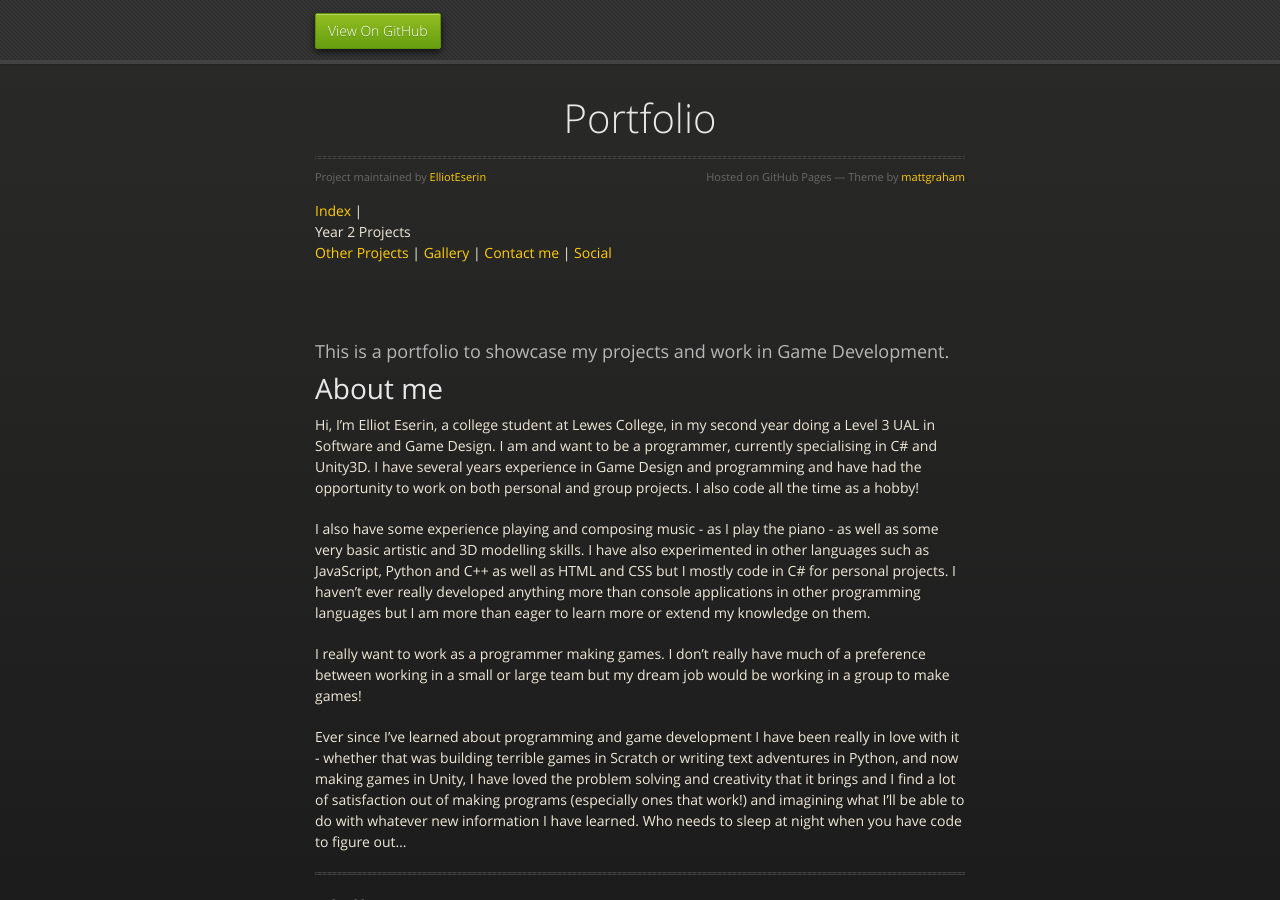
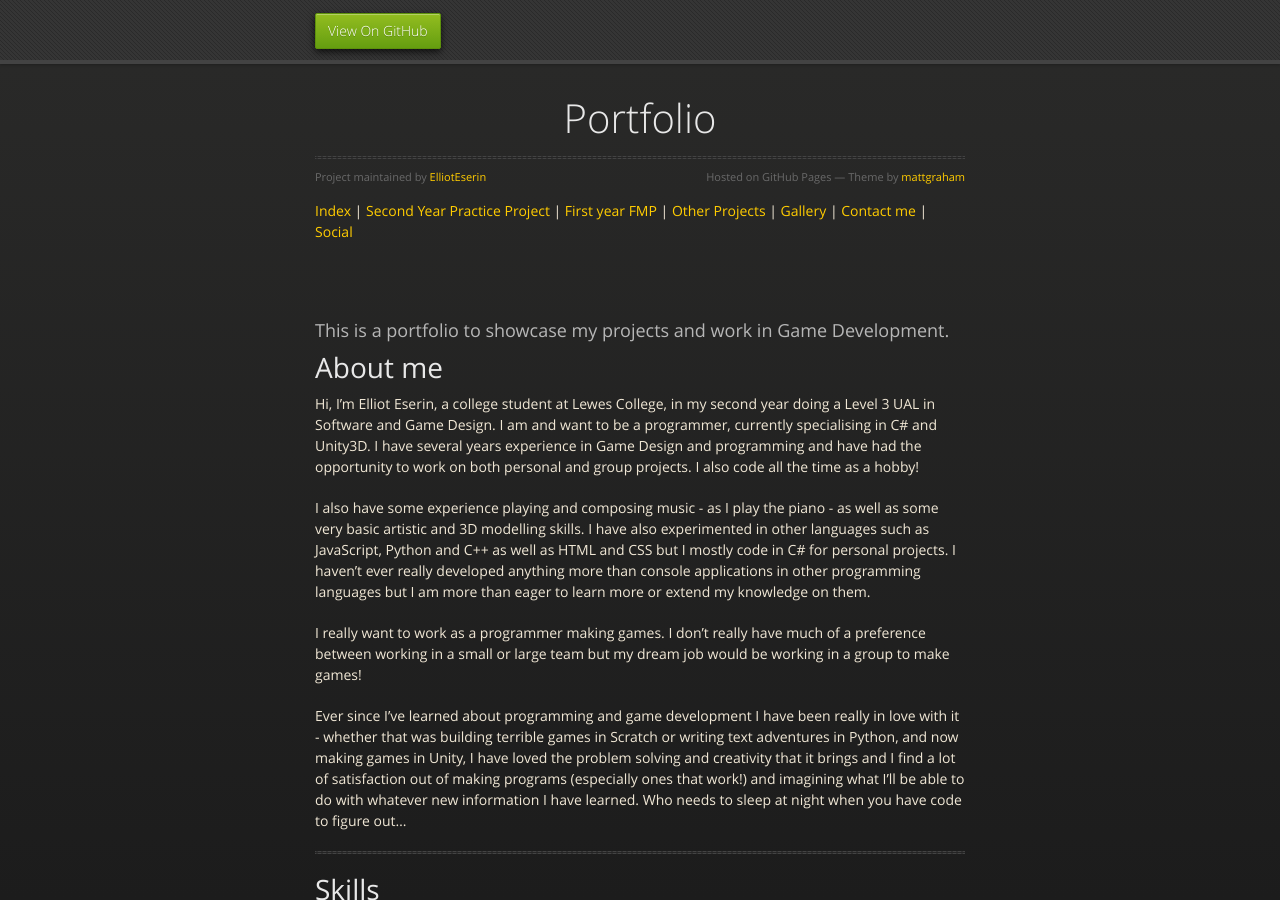
Before and after one commit to ElliotEserin/Portfolio, a Jekyll site: the page built from index.md, in a window 1280 px wide and 900 px high. Built offline with Jekyll 4.4.1, drawn with Linux system fonts in a browser that asks for light colours; the repository's description, which GitHub fills in, is left out; our own code applies the rules of GitHub Pages for plain Markdown files.

Commit message:
Update default.html

```diff
--- a/_layouts/default.html
+++ b/_layouts/default.html
@@ -40,12 +40,8 @@
           <span class="credits right">Hosted on GitHub Pages &mdash; Theme by <a href="https://twitter.com/mattgraham">mattgraham</a></span>
           <br>
           <a href="index.html">Index</a> |
-          <details>
-            <summary>Year 2 Projects</summary>
-            <br>
-            <a href="year2Project1.html">Second Year Practice Project</a> |
-            <a href="FMP.html">First year FMP</a> |
-          </details>
+          <a href="year2Project1.html">Second Year Practice Project</a> |
+          <a href="FMP.html">First year FMP</a> |
           <a href="OtherProjects.html">Other Projects</a> |
           <a href="gallery.html">Gallery</a> |
           <a href="contact.html">Contact me</a> |
```
